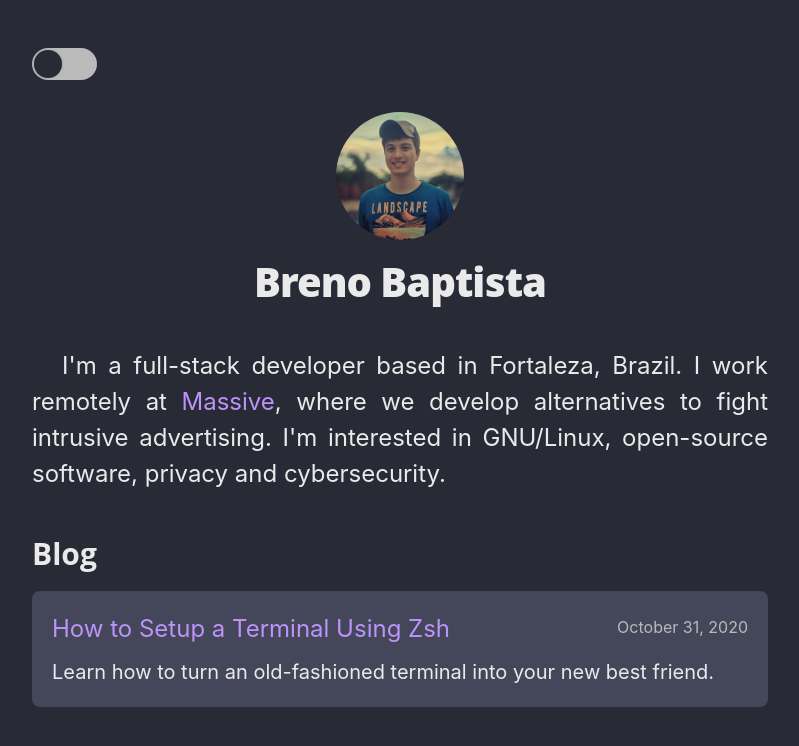
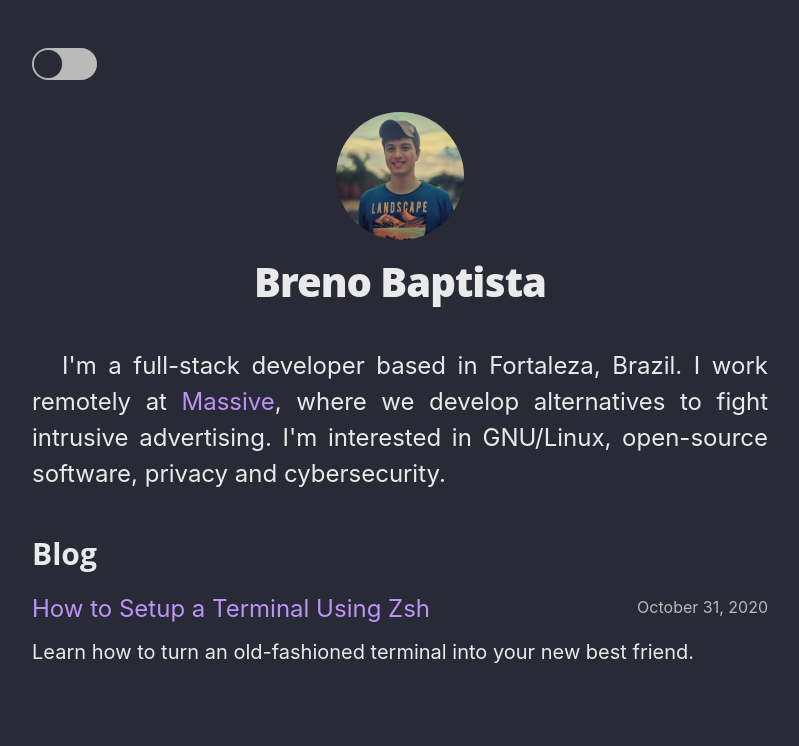
Before and after one commit to brenobaptista/blog, a Next.js app: page / in a window 1280 px wide. Shown: the top 746 px of the page, without its empty margins (240-1039 px from the left). Built offline with nearby package versions, Linux system fonts and the light colour scheme.

Commit message:
Removed card wrapper from blog posts

```diff
--- a/src/pages/index.tsx
+++ b/src/pages/index.tsx
@@ -52,7 +52,6 @@ const Home = ({ allPostsData }: Props): JSX.Element => (
       {allPostsData.map(({ id, title, description, date }) => (
         <Link href={`/posts/${id}`} key={id}>
           <a>
-            <div>
             <span>
               {title}
               <small>
@@ -60,7 +59,6 @@ const Home = ({ allPostsData }: Props): JSX.Element => (
               </small>
             </span>
             <p>{description}</p>
-            </div>
           </a>
         </Link>
       ))}
--- a/src/styles/pages/Home.ts
+++ b/src/styles/pages/Home.ts
@@ -16,12 +16,6 @@ export const Blog = styled.section`
     text-decoration: none;
   }
 
-  div {
-    padding: 20px;
-    background-color: ${props => props.theme.colors.altBackground};
-    border-radius: 8px;
-  }
-
   span {
     display: flex;
     justify-content: space-between;
```
Lines whose indentation alone changed are shown as unchanged.
